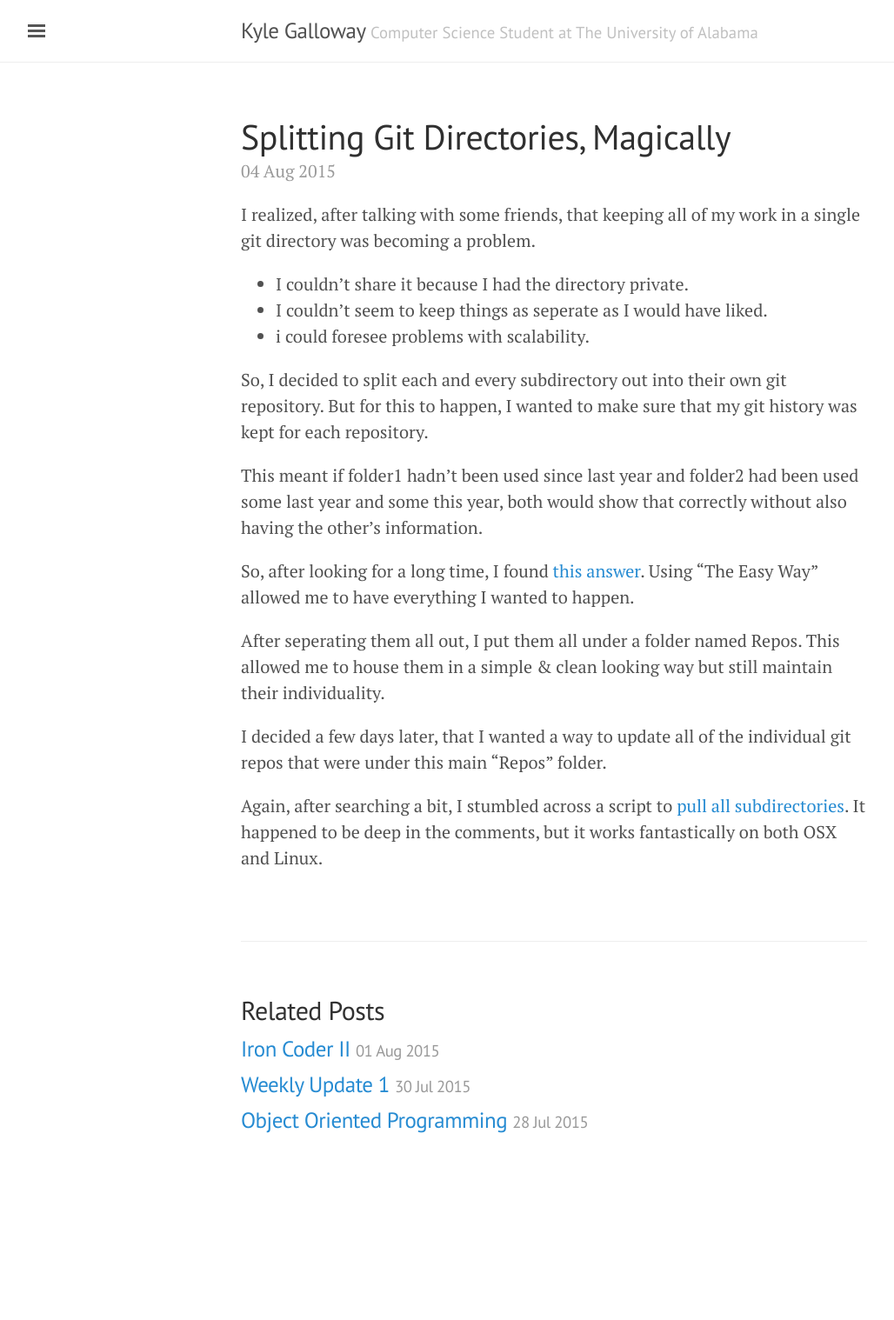
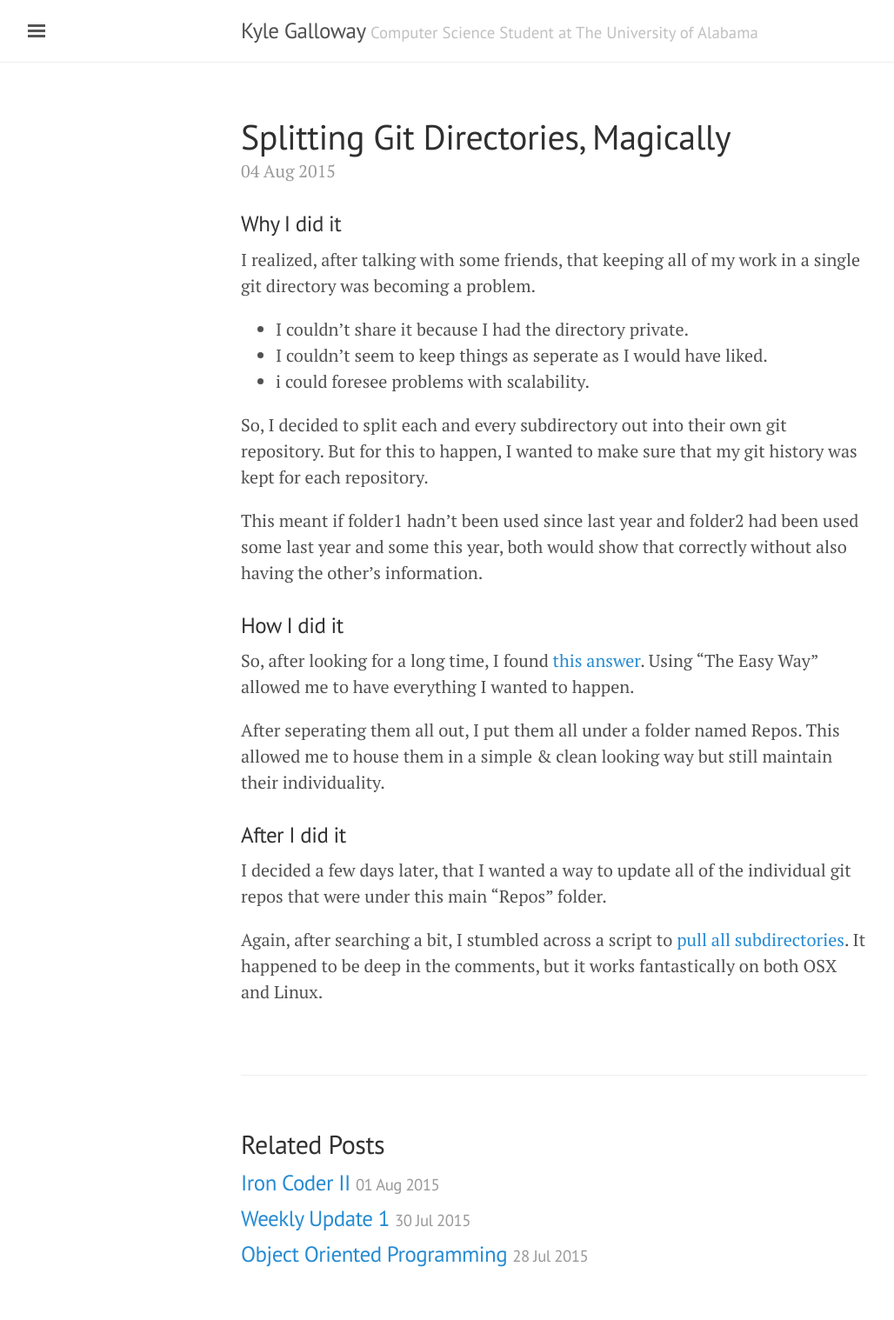
Before and after one commit to kylegalloway/old-kylegalloway.github.io, a Jekyll site: the page built from _posts/2015-08-04-splitting-git-directories-magically.md, in a window 1280 px wide. Shown: the whole page at 87% size, without its empty margins (3-1031 px from the left). Built offline with Jekyll 4.4.1, drawn with Linux system fonts in a browser that asks for light colours; before the commit the page ends 1365 px from its top, so only the background shows below that.

Commit message:
Updates newest post.

```diff
--- a/_posts/2015-08-04-splitting-git-directories-magically.md
+++ b/_posts/2015-08-04-splitting-git-directories-magically.md
@@ -3,6 +3,7 @@ layout: post
 title: Splitting Git Directories, Magically
 category: Git
 ---
+### Why I did it
 I realized, after talking with some friends, that keeping all of my work in a single git directory was becoming a problem.
 * I couldn't share it because I had the directory private.
 * I couldn't seem to keep things as seperate as I would have liked.
@@ -12,11 +13,13 @@ So, I decided to split each and every subdirectory out into their own git reposi
 
 This meant if folder1 hadn't been used since last year and folder2 had been used some last year and some this year, both would show that correctly without also having the other's information.
 
+### How I did it
 So, after looking for a long time, I found [this answer](http://stackoverflow.com/questions/359424/detach-subdirectory-into-separate-git-repository/17864475#17864475). Using "The Easy Way" allowed me to have everything I wanted to happen.
 
 
 After seperating them all out, I put them all under a folder named Repos. This allowed me to house them in a simple & clean looking way but still maintain their individuality.
 
+### After I did it
 I decided a few days later, that I wanted a way to update all of the individual git repos that were under this main "Repos" folder.
 
 Again, after searching a bit, I stumbled across a script to [pull all subdirectories](http://stackoverflow.com/questions/3497123/run-git-pull-over%20-all-subdirectories#comment46218583_12495234).
```
